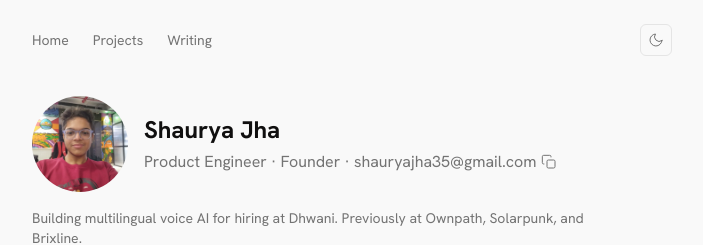
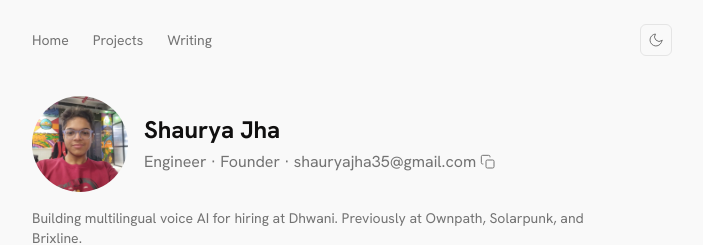
Before and after one commit to shaurya35/portfolio, a Next.js app in the folder apps/web/: page / in a window 1280 px wide. Shown: the top 245 px of the page, without its empty margins (288-991 px from the left). Built offline with nearby package versions, Linux system fonts and the light colour scheme.

Commit message:
content(web): change role back to Engineer

```diff
--- a/apps/web/content/site.ts
+++ b/apps/web/content/site.ts
@@ -2,7 +2,7 @@ import type { Site } from "@/types/site";
 
 export const site: Site = {
   name: "Shaurya Jha",
-  role: "Product Engineer · Founder",
+  role: "Engineer · Founder",
   credibility:
     "Building multilingual voice AI for hiring at Dhwani. Previously at Ownpath, Solarpunk, and Brixline.",
   email: "shauryajha35@gmail.com",
```
